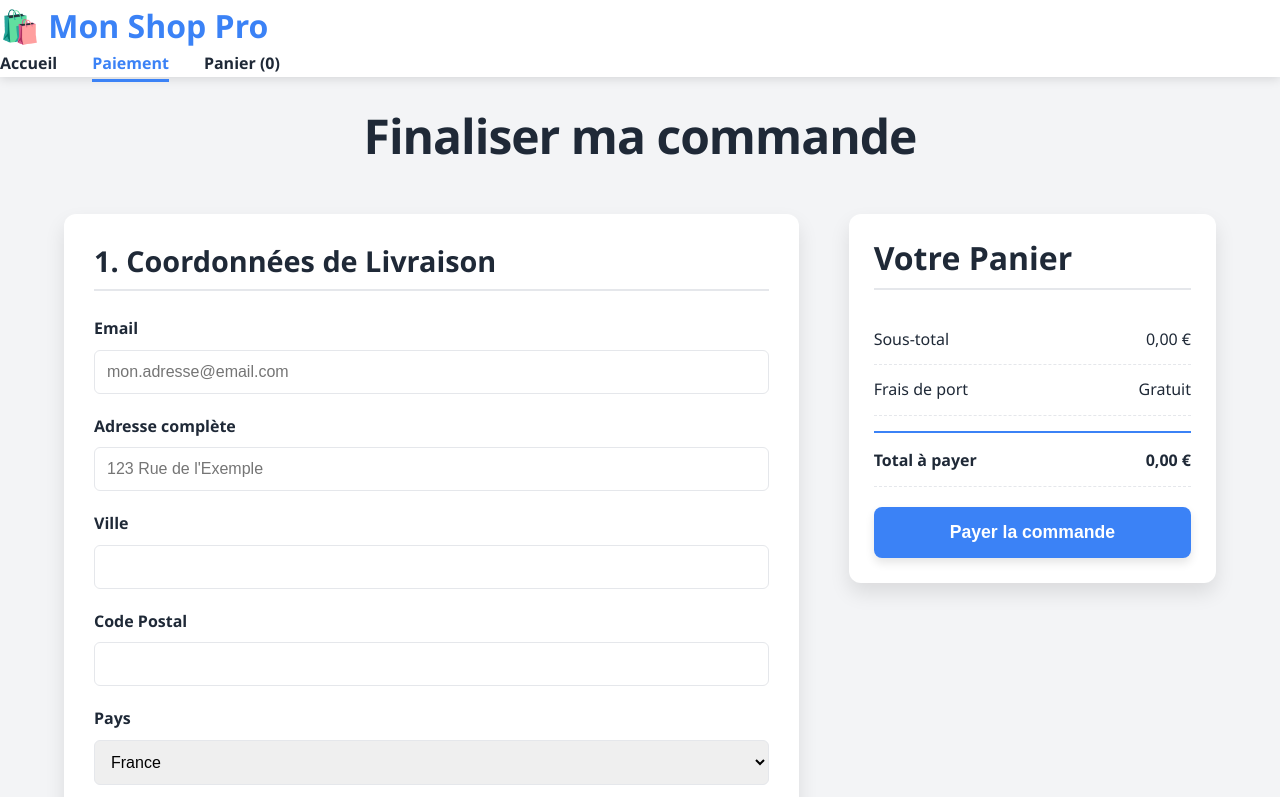
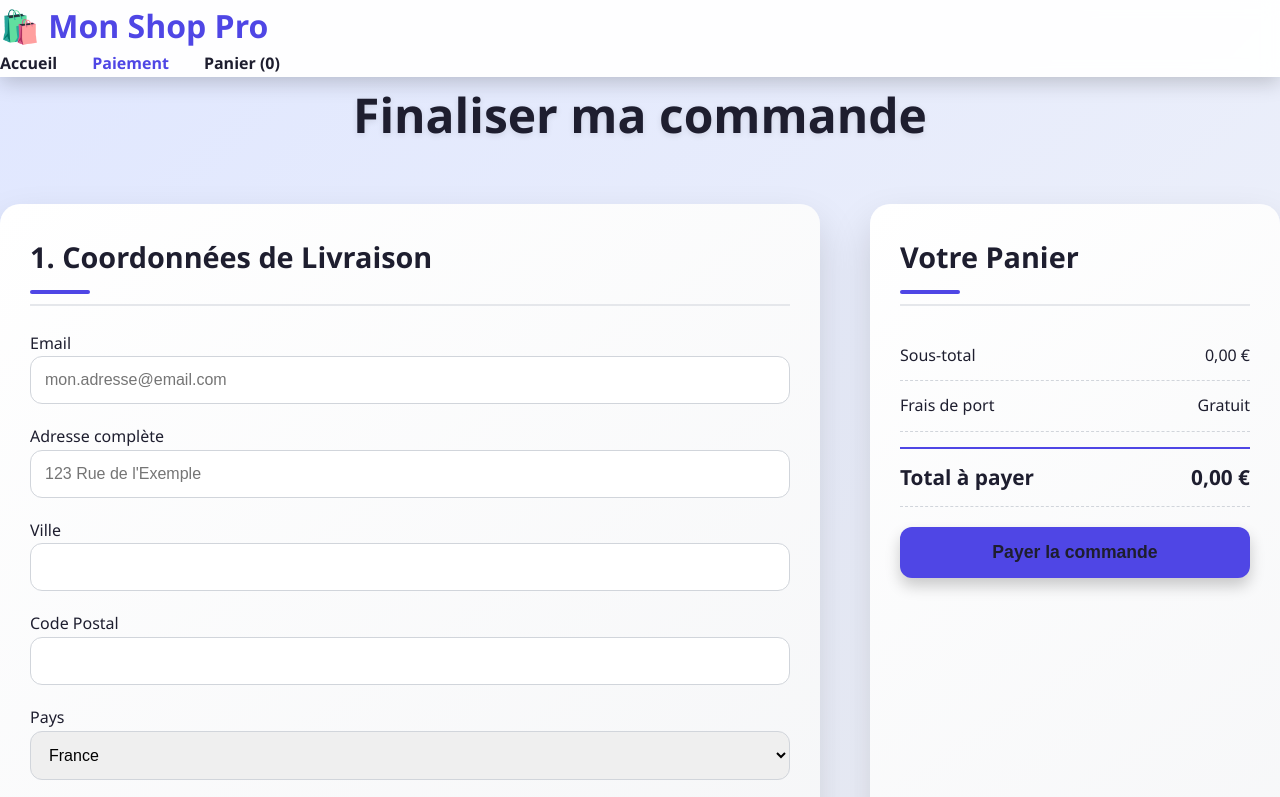
Before and after one commit to amadoumoctarsow51-cell/ecommerce, a plain HTML site: page checkout.html in a window 1280 px wide. Shown: the top 797 px of the page. Drawn offline with Linux system fonts and the light colour scheme.

Commit message:
Update style.css

```diff
--- a/css/style.css
+++ b/css/style.css
@@ -1,18 +1,20 @@
 /* =======================================================
-   VARIABLES GLOBALES ET RESET
+   VARIABLES GLOBALES
 ======================================================= */
 :root {
-    --primary-color: #1F2937;       /* Bleu-gris foncé pour le texte principal */
-    --secondary-color: #3B82F6;     /* Bleu vif pour boutons et liens */
-    --accent-color: #F97316;        /* Orange vif pour les prix / soldes */
-    --background-color: #F3F4F6;    /* Gris très clair pour le fond général */
-    --light-gray: #E5E7EB;          /* Gris clair pour bordures et séparateurs */
-    --white: #ffffff;
-    --shadow-color: rgba(0,0,0,0.12);
+    --primary-color: #1E1E2F;        /* Texte principal foncé */
+    --secondary-color: #4F46E5;      /* Violet lumineux pour CTA */
+    --accent-color: #F59E0B;         /* Orange vif pour prix / badges */
+    --background-gradient: linear-gradient(135deg, #E0E7FF, #F3F4F6);
+    --card-gradient: linear-gradient(145deg, #ffffff, #f3f4f6);
+    --shadow-color: rgba(0,0,0,0.2);
     --font-primary: 'Segoe UI', Roboto, Helvetica, Arial, sans-serif;
     --transition-speed: 0.3s;
 }
 
+/* =======================================================
+   RESET
+======================================================= */
 * {
     margin: 0;
     padding: 0;
@@ -23,52 +25,51 @@ body {
     font-family: var(--font-primary);
     line-height: 1.6;
     color: var(--primary-color);
-    background-color: var(--background-color);
     min-height: 100vh;
     display: flex;
     flex-direction: column;
+    background: var(--background-gradient);
+    perspective: 1000px; /* pour les effets 3D */
 }
 
 /* =======================================================
    TYPOGRAPHIE
 ======================================================= */
-h1, h2, h3, h4, h5 {
+h1, h2, h3 {
     font-weight: 700;
-    color: var(--primary-color);
-    line-height: 1.2;
     margin-bottom: 20px;
 }
 
-h1 { font-size: 3rem; text-align: center; margin-bottom: 50px; letter-spacing: -1px; }
-h2 { font-size: 2rem; border-bottom: 2px solid var(--light-gray); padding-bottom: 10px; margin-bottom: 25px; }
-h3 { font-size: 1.6rem; margin-bottom: 15px; }
-p, li, span {
-    font-size: 1rem;
-    line-height: 1.6;
+h1 {
+    font-size: 3rem;
+    text-align: center;
     color: var(--primary-color);
+    text-shadow: 0 2px 6px rgba(0,0,0,0.1);
 }
 
-.text-gray {
-    color: #6B7280;
+h2 {
+    font-size: 2rem;
+    margin-bottom: 25px;
+    position: relative;
+}
+
+h2::after {
+    content: '';
+    width: 60px;
+    height: 4px;
+    background: var(--secondary-color);
+    display: block;
+    margin-top: 10px;
+    border-radius: 2px;
 }
 
 /* =======================================================
-   CONTENEUR PRINCIPAL
-======================================================= */
-.container {
-    width: 90%;
-    max-width: 1300px;
-    margin: 0 auto;
-    padding: 30px 0;
-    flex-grow: 1;
-}
-
-/* =======================================================
-   HEADER ET NAVIGATION
+   HEADER
 ======================================================= */
 .main-header {
-    background-color: var(--white);
-    box-shadow: 0 2px 10px var(--shadow-color);
+    background: rgba(255,255,255,0.95);
+    backdrop-filter: blur(8px);
+    box-shadow: 0 5px 20px var(--shadow-color);
     position: sticky;
     top: 0;
     z-index: 1000;
@@ -89,10 +90,11 @@ p, li, span {
     font-weight: 800;
     color: var(--secondary-color);
     text-decoration: none;
-    transition: color var(--transition-speed);
+    transition: transform var(--transition-speed);
 }
 
 .logo a:hover {
+    transform: rotate(-5deg) scale(1.05);
     color: var(--accent-color);
 }
 
@@ -107,52 +109,59 @@ p, li, span {
     color: var(--primary-color);
     font-weight: 600;
     padding: 5px 0;
-    transition: color var(--transition-speed), border-bottom var(--transition-speed);
+    transition: color var(--transition-speed), transform var(--transition-speed);
 }
 
 .main-nav a:hover,
 .main-nav a.active {
     color: var(--secondary-color);
-    border-bottom: 3px solid var(--secondary-color);
+    transform: scale(1.05);
 }
 
 /* =======================================================
-   GRILLE DE PRODUITS
+   GRILLE DE PRODUITS (EFFET 3D)
 ======================================================= */
 .product-grid {
     display: grid;
     grid-template-columns: repeat(auto-fit, minmax(270px, 1fr));
     gap: 35px;
+    margin-bottom: 50px;
 }
 
 .product-card {
-    background-color: var(--white);
-    border-radius: 15px;
+    background: var(--card-gradient);
+    border-radius: 20px;
     overflow: hidden;
-    box-shadow: 0 10px 20px var(--shadow-color);
+    box-shadow: 0 20px 40px rgba(0,0,0,0.15);
     transition: transform var(--transition-speed) ease, box-shadow var(--transition-speed) ease;
-    border: 1px solid var(--light-gray);
+    transform-style: preserve-3d;
+    border: 1px solid #e2e8f0;
 }
 
 .product-card:hover {
-    transform: translateY(-10px);
-    box-shadow: 0 20px 30px rgba(0,0,0,0.2);
+    transform: rotateY(10deg) rotateX(3deg) translateY(-10px) scale(1.02);
+    box-shadow: 0 30px 60px rgba(0,0,0,0.25);
 }
 
 .product-card img {
     width: 100%;
     height: 250px;
     object-fit: cover;
-    transition: transform var(--transition-speed), opacity var(--transition-speed);
+    display: block;
+    transition: transform var(--transition-speed) ease, filter var(--transition-speed);
+    border-bottom: 2px solid #e2e8f0;
 }
 
 .product-card:hover img {
-    transform: scale(1.05);
-    opacity: 0.9;
+    transform: scale(1.1) rotate(-2deg);
+    filter: brightness(1.05);
 }
 
 .card-content {
     padding: 25px;
+    display: flex;
+    flex-direction: column;
+    justify-content: space-between;
 }
 
 .card-content h3 {
@@ -165,106 +174,50 @@ p, li, span {
     font-size: 1.8rem;
     font-weight: 800;
     color: var(--accent-color);
-    margin-bottom: 20px;
+    margin-bottom: 15px;
 }
 
-.btn {
+.btn, .btn-add-cart {
     display: inline-block;
-    background-color: var(--secondary-color);
+    background: var(--secondary-color);
     color: var(--white);
     padding: 12px 25px;
-    border-radius: 8px;
+    border-radius: 12px;
     font-weight: 600;
     text-align: center;
     border: none;
     cursor: pointer;
     transition: all var(--transition-speed);
-    box-shadow: 0 5px 10px rgba(0,0,0,0.1);
+    box-shadow: 0 8px 15px rgba(0,0,0,0.2);
 }
 
-.btn:hover {
-    background-color: #2563EB;
-    transform: translateY(-2px);
-    box-shadow: 0 8px 12px rgba(0,0,0,0.15);
-}
-
-.btn-add-cart {
-    width: 100%;
-    font-size: 1rem;
+.btn:hover, .btn-add-cart:hover {
+    background: linear-gradient(45deg, #4F46E5, #9333EA);
+    transform: translateY(-3px) scale(1.05);
+    box-shadow: 0 12px 25px rgba(0,0,0,0.3);
 }
 
 /* =======================================================
-   DETAIL PRODUIT
-======================================================= */
-.product-detail-layout {
-    display: flex;
-    gap: 50px;
-    flex-wrap: wrap;
-    margin-bottom: 50px;
-}
-
-.product-image-container {
-    flex: 1;
-    min-width: 300px;
-}
-
-.product-image-container img {
-    width: 100%;
-    border-radius: 15px;
-    box-shadow: 0 10px 20px rgba(0,0,0,0.1);
-}
-
-.product-details {
-    flex: 1;
-    min-width: 300px;
-}
-
-.options-group {
-    margin: 20px 0;
-}
-
-.quantity-control {
-    display: flex;
-    align-items: center;
-    gap: 10px;
-}
-
-.quantity-btn {
-    padding: 5px 15px;
-    font-size: 1.2rem;
-    background-color: var(--light-gray);
-    border: none;
-    border-radius: 5px;
-    cursor: pointer;
-    transition: background var(--transition-speed);
-}
-
-.quantity-btn:hover {
-    background-color: var(--secondary-color);
-    color: var(--white);
-}
-
-/* =======================================================
-   CHECKOUT
+   CHECKOUT ET FORMULAIRES
 ======================================================= */
 .checkout-layout {
     display: grid;
     grid-template-columns: 2fr 1fr;
     gap: 50px;
-    margin-top: 30px;
+    margin-top: 50px;
 }
 
-.checkout-form {
-    background: var(--white);
+.checkout-form, .order-summary {
+    background: var(--card-gradient);
     padding: 30px;
-    border-radius: 12px;
-    box-shadow: 0 10px 20px rgba(0,0,0,0.1);
+    border-radius: 20px;
+    box-shadow: 0 20px 40px rgba(0,0,0,0.15);
 }
 
-.checkout-form h2 {
+.checkout-form h2, .order-summary h2 {
     font-size: 1.8rem;
     margin-bottom: 25px;
-    border-bottom: 2px solid var(--light-gray);
+    border-bottom: 2px solid #e5e7eb;
     padding-bottom: 10px;
 }
 
@@ -272,41 +225,26 @@ p, li, span {
     margin-bottom: 20px;
 }
 
-.form-group label {
-    font-weight: 600;
-    display: block;
-    margin-bottom: 8px;
+.form-group input, .form-group select {
+    width: 100%;
+    padding: 14px;
+    border-radius: 12px;
+    border: 1px solid #d1d5db;
+    font-size: 1rem;
+    transition: all var(--transition-speed);
 }
 
-.form-group input,
-.form-group select {
-    width: 100%;
-    padding: 12px;
-    border-radius: 6px;
-    border: 1px solid var(--light-gray);
-    font-size: 1rem;
-    transition: border var(--transition-speed);
+.form-group input:focus, .form-group select:focus {
+    outline: none;
+    border-color: var(--secondary-color);
+    box-shadow: 0 0 10px rgba(79,70,229,0.3);
 }
 
-.form-group input:focus,
-.form-group select:focus {
-    border-color: var(--secondary-color);
-    outline: none;
-}
-
-.order-summary {
-    background: var(--white);
-    padding: 25px;
-    border-radius: 12px;
-    box-shadow: 0 10px 20px rgba(0,0,0,0.1);
-    height: fit-content;
-}
-
-.summary-item {
+.order-summary .summary-item {
     display: flex;
     justify-content: space-between;
     padding: 12px 0;
-    border-bottom: 1px dashed var(--light-gray);
+    border-bottom: 1px dashed #d1d5db;
 }
 
 .summary-total {
@@ -314,14 +252,14 @@ p, li, span {
     margin-top: 15px;
     padding-top: 15px;
     font-weight: 700;
-    font-size: 1.2rem;
+    font-size: 1.3rem;
 }
 
 .btn-pay {
     width: 100%;
+    margin-top: 20px;
     padding: 15px;
     font-size: 1.1rem;
-    margin-top: 20px;
 }
 
 /* =======================================================
@@ -329,30 +267,31 @@ p, li, span {
 ======================================================= */
 .main-footer {
     text-align: center;
-    padding: 40px 0;
+    padding: 50px 0;
     margin-top: auto;
-    border-top: 1px solid var(--light-gray);
-    background-color: var(--white);
+    border-top: 1px solid #e5e7eb;
+    background: rgba(255,255,255,0.95);
+    backdrop-filter: blur(8px);
     color: #6B7280;
     font-size: 0.95rem;
 }
 
 /* =======================================================
-   RESPONSIVE
+   RESPONSIVE DESIGN
 ======================================================= */
 @media(max-width:1024px){
-    .checkout-layout{ grid-template-columns: 1fr; }
-    .product-detail-layout{ flex-direction: column; gap: 30px; }
+    .checkout-layout { grid-template-columns: 1fr; }
+    .product-card:hover { transform: rotateY(0) rotateX(0) translateY(-5px) scale(1.01); }
 }
 
 @media(max-width:768px){
-    h1{ font-size:2.2rem; margin-bottom:30px; }
+    h1{ font-size:2.2rem; }
+    .product-grid{ grid-template-columns: repeat(auto-fit,minmax(220px,1fr)); gap:25px; }
     .header-container{ flex-direction: column; gap:15px; }
     .main-nav ul{ justify-content:center; gap:20px; }
-    .product-grid{ grid-template-columns: repeat(auto-fit,minmax(220px,1fr)); gap:25px; }
 }
 
 @media(max-width:480px){
     h1{ font-size:1.8rem; }
-    .product-card img{ height:200px; }
+    .product-card img{ height:180px; }
 }
```
